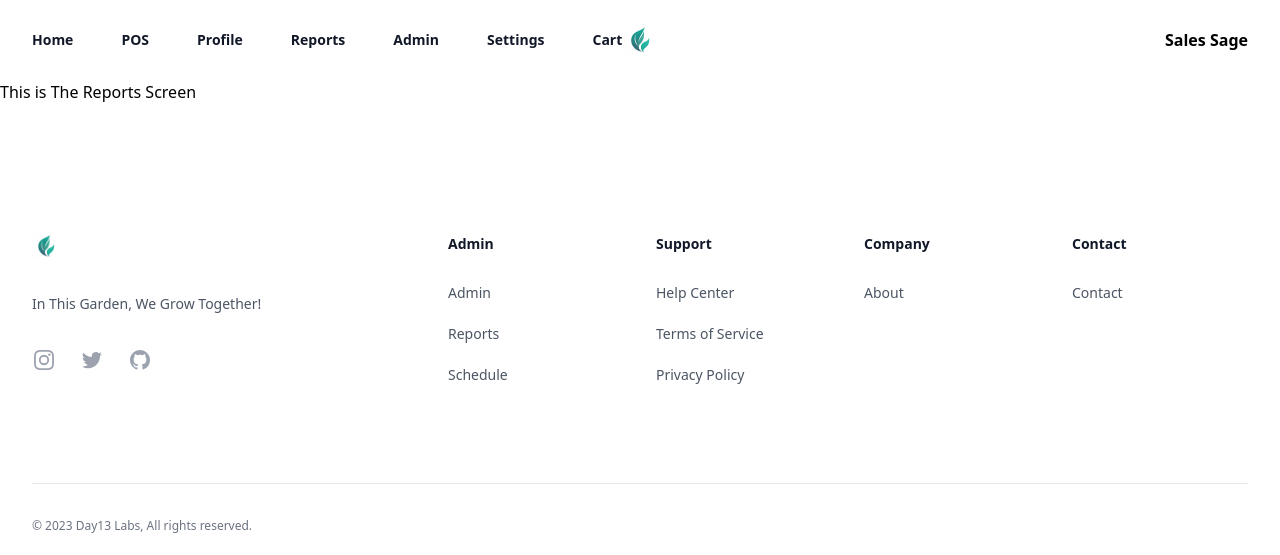
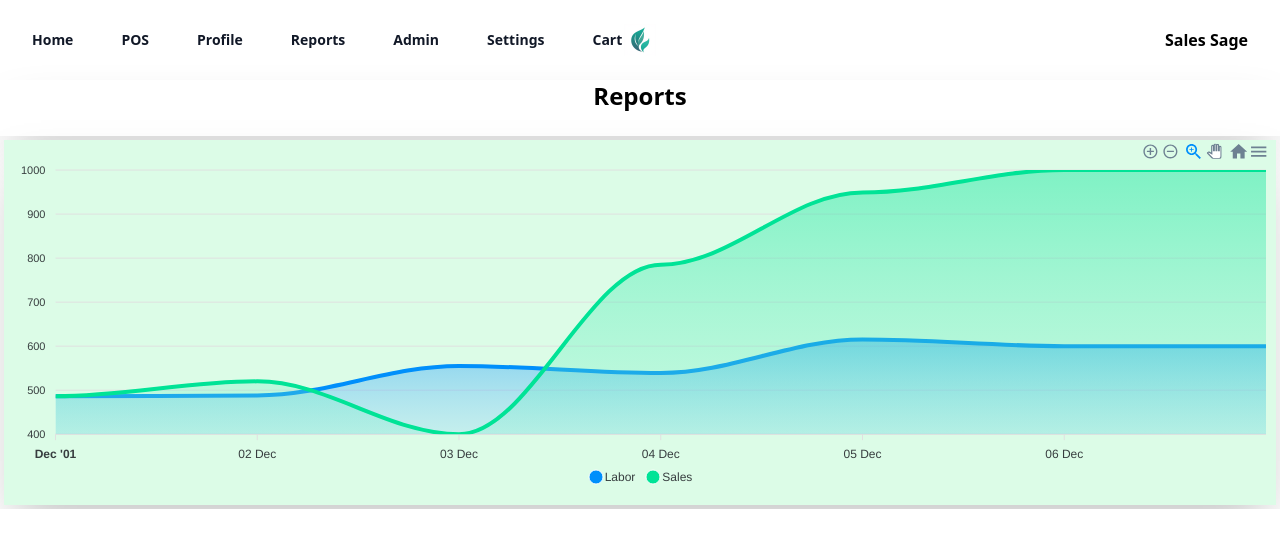
Before and after one commit to logankrieger317/SalesSage, a React (Vite) app: page /reports in a window 1280 px wide. Shown: the top 555 px of the page. Built offline with nearby package versions, Linux system fonts and the light colour scheme; no server answers; a web font is replaced by a local one.

Commit message:
adjustment to Charts and Reports

```diff
--- a/src/Components/Charts.jsx
+++ b/src/Components/Charts.jsx
@@ -10,10 +10,10 @@ import ReactApexChart from 'react-apexcharts'
 
             series: [{
               name: 'Labor',
-              data: [31, 40, 28, 51, 42, 109, 100]
+              data: [486,488,555,539,615,600,600]
             }, {
-              name: 'Profit',
-              data: [11, 32, 45, 32, 34, 52, 41]
+              name: 'Sales',
+              data: [486,520,400,785,949,1000,1000]
             }],
             options: {
               chart: {
--- a/src/Components/Reports.jsx
+++ b/src/Components/Reports.jsx
@@ -1,14 +1,18 @@
 import React from "react";
 import Header from "./Header";
 import Footer from "./Footer";
+import Charts from "./Charts";
 
 const Reports = () => {
 
     return(
         <>
         <Header/>
-            <div>
-                <h1 >This is The Reports Screen </h1>
+            <div className="flex flex-col flex-wrap items-center shadow-2xl w-screen">
+                <h1 className="mb-6  font-bold text-2xl" >Reports </h1>
+            </div>
+            <div className="bg-green-100 shadow-2xl m-1">
+                <Charts/>
             </div>
             <Footer/>
         </>
```
